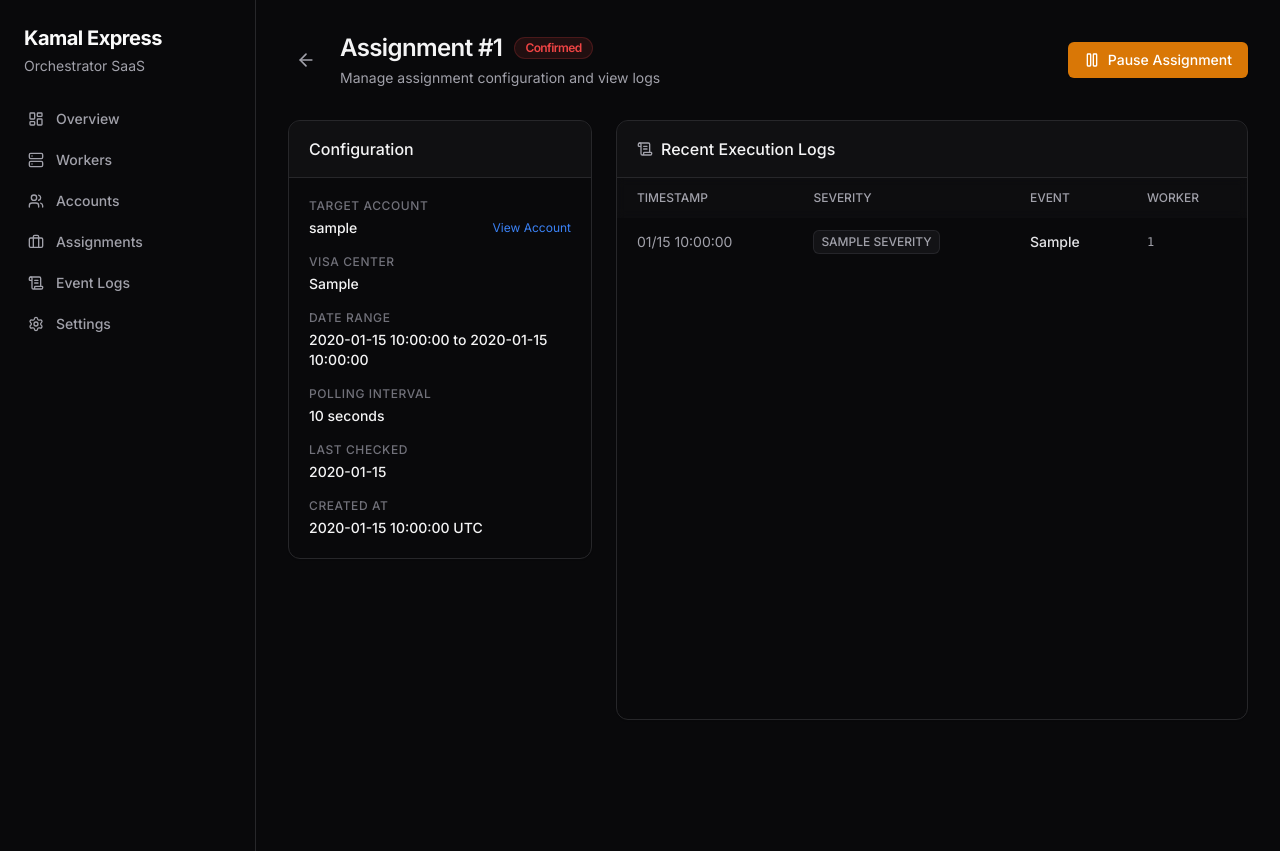
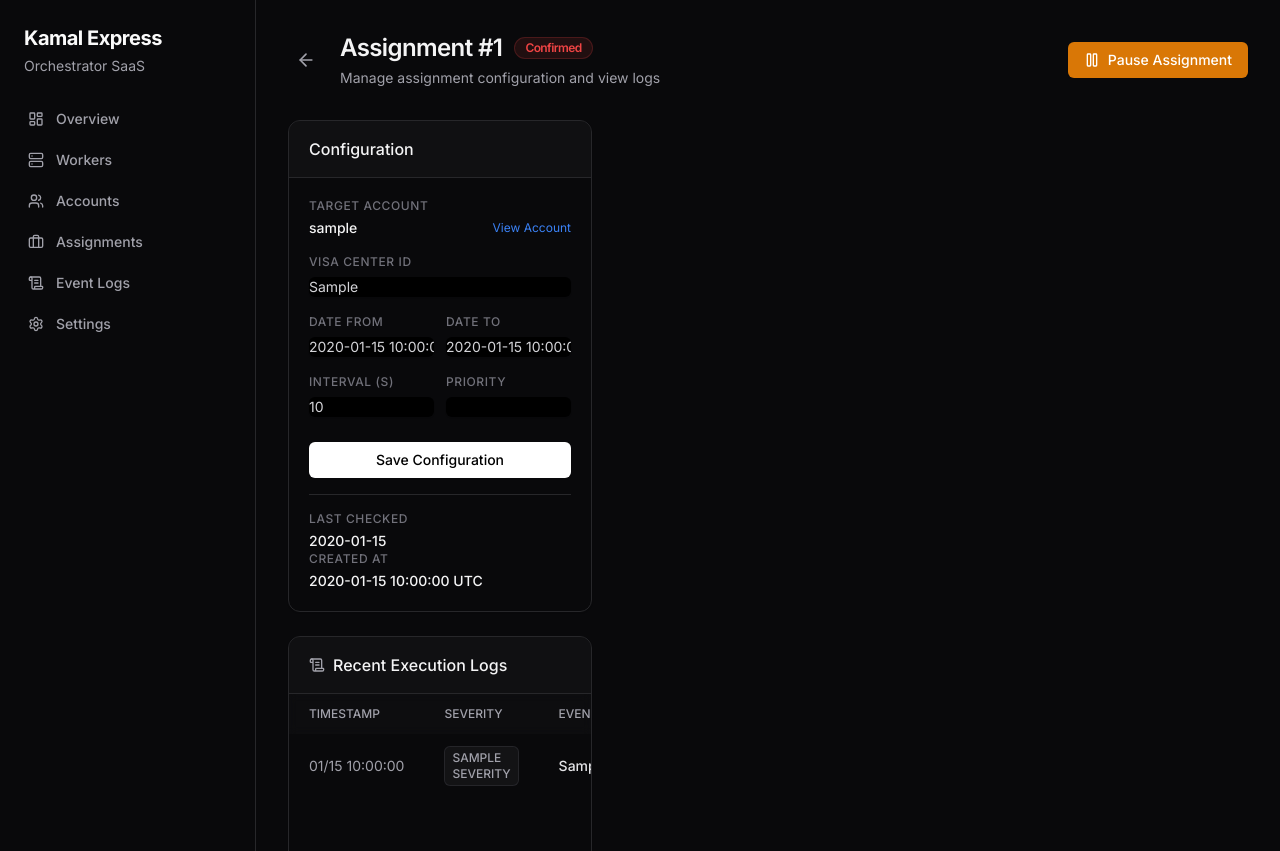
Before and after one commit to KamalExpress/booking-agent, a Flask app: template ttttt/cloud-saas/app/templates/assignment_detail.html in a window 1280 px wide. Shown: the top 851 px of the page. Run offline with Flask 3, Linux system fonts and the light colour scheme; the template is opened without the code that fills it: most values are stand-ins (such as "Sample title", 1, 10 or a date in 2020); some libraries are stand-ins or nearby versions.

Commit message:
Allow editing assignment configuration from UI

```diff
--- a/ttttt/cloud-saas/app/templates/assignment_detail.html
+++ b/ttttt/cloud-saas/app/templates/assignment_detail.html
@@ -47,7 +47,7 @@
             <div class="px-5 py-4 border-b border-zinc-800 bg-zinc-900/50">
                 <h3 class="font-medium text-zinc-100">Configuration</h3>
             </div>
-            <div class="p-5 space-y-4">
+            <form action="/assignments/{{ assignment.id }}/edit" method="POST" class="p-5 space-y-4">
                 <div>
                     <label class="block text-xs font-medium text-zinc-500 uppercase tracking-wider mb-1">Target Account</label>
                     <div class="text-sm font-medium text-zinc-100 flex items-center justify-between">
@@ -56,17 +56,39 @@
                     </div>
                 </div>
                 <div>
-                    <label class="block text-xs font-medium text-zinc-500 uppercase tracking-wider mb-1">Visa Center</label>
-                    <div class="text-sm font-medium text-zinc-100">{{ assignment.visa_center }}</div>
+                    <label class="block text-xs font-medium text-zinc-500 uppercase tracking-wider mb-1">Visa Center ID</label>
+                    <input type="text" name="visa_center" value="{{ assignment.visa_center }}" class="w-full text-sm bg-black border-zinc-800 text-zinc-300 rounded-md shadow-sm focus:border-zinc-500 focus:ring-zinc-500">
                 </div>
+                <div class="grid grid-cols-2 gap-3">
+                    <div>
+                        <label class="block text-xs font-medium text-zinc-500 uppercase tracking-wider mb-1">Date From</label>
+                        <input type="text" name="date_from" value="{{ assignment.date_from }}" class="w-full text-sm bg-black border-zinc-800 text-zinc-300 rounded-md shadow-sm focus:border-zinc-500 focus:ring-zinc-500">
+                    </div>
+                    <div>
+                        <label class="block text-xs font-medium text-zinc-500 uppercase tracking-wider mb-1">Date To</label>
+                        <input type="text" name="date_to" value="{{ assignment.date_to }}" class="w-full text-sm bg-black border-zinc-800 text-zinc-300 rounded-md shadow-sm focus:border-zinc-500 focus:ring-zinc-500">
+                    </div>
+                </div>
+                <div class="grid grid-cols-2 gap-3">
+                    <div>
+                        <label class="block text-xs font-medium text-zinc-500 uppercase tracking-wider mb-1">Interval (s)</label>
+                        <input type="number" name="polling_interval" value="{{ assignment.polling_interval }}" class="w-full text-sm bg-black border-zinc-800 text-zinc-300 rounded-md shadow-sm focus:border-zinc-500 focus:ring-zinc-500">
+                    </div>
+                    <div>
+                        <label class="block text-xs font-medium text-zinc-500 uppercase tracking-wider mb-1">Priority</label>
+                        <input type="number" name="priority" value="{{ assignment.priority }}" class="w-full text-sm bg-black border-zinc-800 text-zinc-300 rounded-md shadow-sm focus:border-zinc-500 focus:ring-zinc-500">
+                    </div>
+                </div>
+
+                <div class="pt-2">
+                    <button type="submit" class="w-full inline-flex justify-center items-center rounded-md text-sm font-medium h-9 px-4 py-2 bg-white text-black hover:bg-zinc-200 transition-colors shadow-sm">
+                        Save Configuration
+                    </button>
+                </div>
+
+                <hr class="border-zinc-800 my-4">
+
                 <div>
-                    <label class="block text-xs font-medium text-zinc-500 uppercase tracking-wider mb-1">Date Range</label>
-                    <div class="text-sm font-medium text-zinc-100">{{ assignment.date_from }} to {{ assignment.date_to }}</div>
-                </div>
-                <div>
-                    <label class="block text-xs font-medium text-zinc-500 uppercase tracking-wider mb-1">Polling Interval</label>
-                    <div class="text-sm font-medium text-zinc-100">{{ assignment.polling_interval }} seconds</div>
-                </div>
                 <div>
                     <label class="block text-xs font-medium text-zinc-500 uppercase tracking-wider mb-1">Last Checked</label>
                     <div class="text-sm font-medium text-zinc-100">
@@ -81,7 +103,7 @@
                     <label class="block text-xs font-medium text-zinc-500 uppercase tracking-wider mb-1">Created At</label>
                     <div class="text-sm font-medium text-zinc-100">{{ assignment.created_at.strftime('%Y-%m-%d %H:%M:%S UTC') }}</div>
                 </div>
-            </div>
+            </form>
         </div>
     </div>
 
```
Also changed, not shown: ttttt/cloud-saas/app/routers/ui.py (+21 -0 lines).
